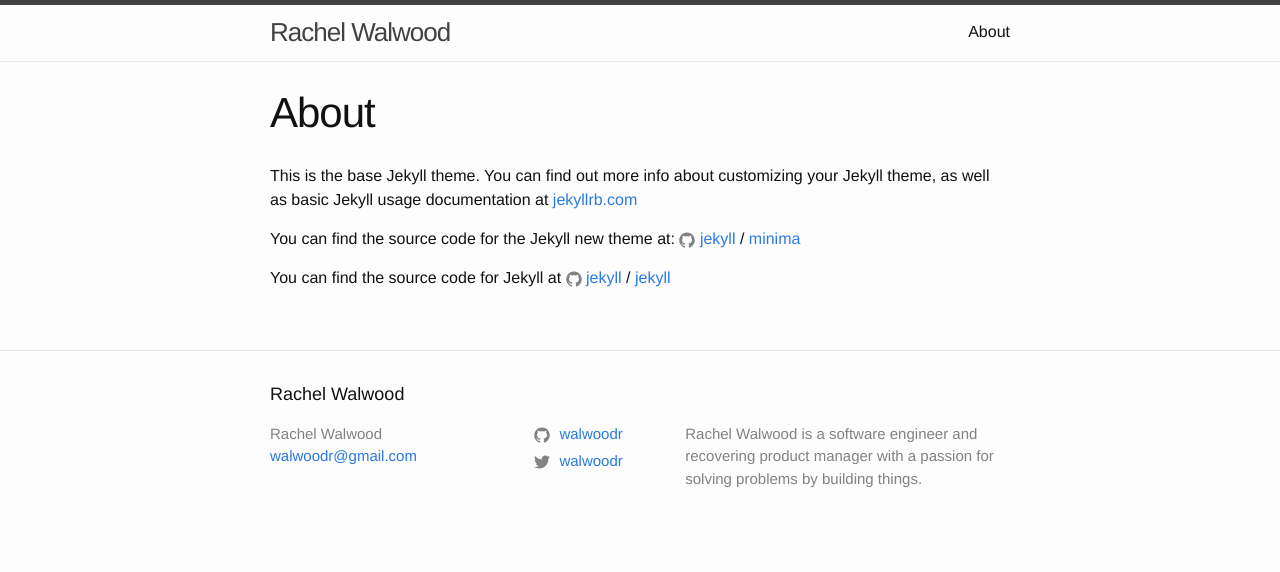
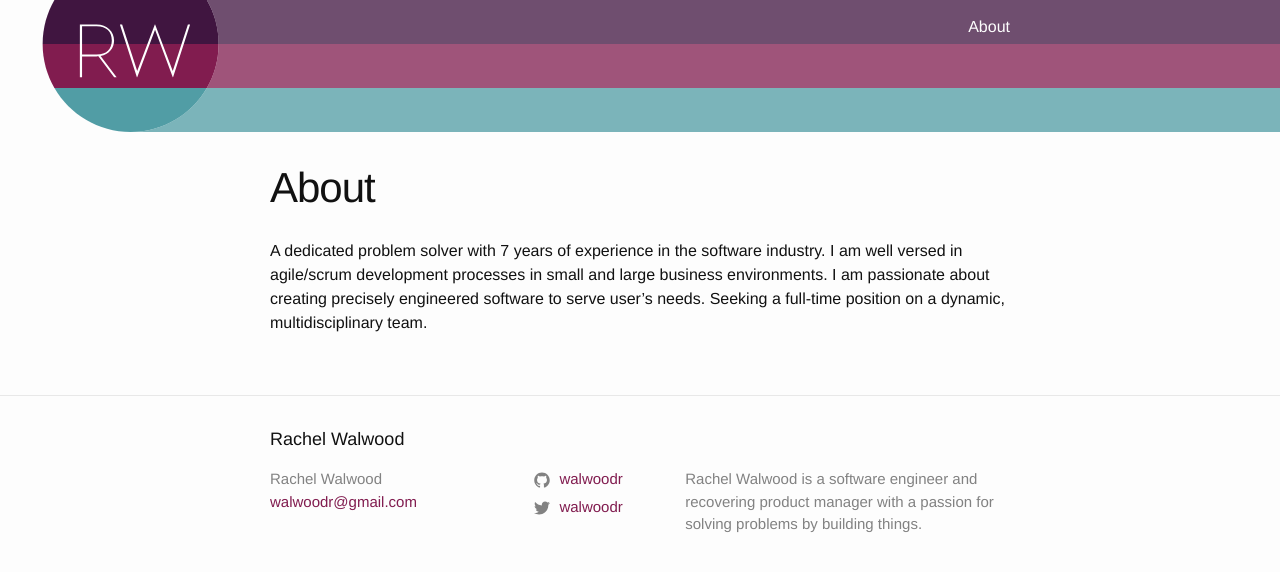
Before and after one commit to walwoodr/rachel-walwood-dot-com, a Jekyll site: the page built from about.md, in a window 1280 px wide. Shown: the top 572 px of the page. Built offline with Jekyll 4.4.1, drawn with Linux system fonts in a browser that asks for light colours.

Commit message:
Add header styling

```diff
--- a/_includes/header.html
+++ b/_includes/header.html
@@ -3,7 +3,7 @@
   <div class="wrapper">
     {% assign default_paths = site.pages | map: "path" %}
     {% assign page_paths = site.header_pages | default: default_paths %}
-    <a class="site-title" href="{{ "/" | relative_url }}">{{ site.title | escape }}</a>
+    <a class="site-title" href="{{ "/" | relative_url }}"></a>
 
     {% if page_paths %}
       <nav class="site-nav">
--- a/_sass/minima.scss
+++ b/_sass/minima.scss
@@ -12,7 +12,7 @@
 
 $text-color:       #111 !default;
 $background-color: #fdfdfd !default;
-$brand-color:      #2a7ae2 !default;
+$brand-color:      #811C4F !default;
 
 $grey-color:       #828282 !default;
 $grey-color-light: lighten($grey-color, 40%) !default;
--- a/_sass/minima/_layout.scss
+++ b/_sass/minima/_layout.scss
@@ -1,27 +1,23 @@
 /**
  * Site header
  */
+body {
+  background-image: url('../../assets/rw-brand-head.svg');
+  background-repeat: no-repeat;
+  background-position: left top;
+}
+
 .site-header {
-  border-top: 5px solid $grey-color-dark;
-  border-bottom: 1px solid $grey-color-light;
   min-height: $spacing-unit * 1.865;
-
   // Positioning context for the mobile navigation icon
+  height: 137px;
   position: relative;
 }
 
-.site-title {
-  @include relative-font-size(1.625);
-  font-weight: 300;
-  line-height: $base-line-height * $base-font-size * 2.25;
-  letter-spacing: -1px;
-  margin-bottom: 0;
-  float: left;
-
-  &,
-  &:visited {
-    color: $grey-color-dark;
-  }
+a.site-title {
+  display: inline-block;
+  width: 227px;
+  height: 137px;
 }
 
 .site-nav {
@@ -37,7 +33,7 @@
   }
 
   .page-link {
-    color: $text-color;
+    color: $background-color;
     line-height: $base-line-height;
 
     // Gaps between nav items, but not on the last one
--- a/about.md
+++ b/about.md
@@ -4,12 +4,4 @@
 permalink: /about/
 ---
 
-This is the base Jekyll theme. You can find out more info about customizing your Jekyll theme, as well as basic Jekyll usage documentation at [jekyllrb.com](https://jekyllrb.com/)
-
-You can find the source code for the Jekyll new theme at:
-{% include icon-github.html username="jekyll" %} /
-[minima](https://github.com/jekyll/minima)
-
-You can find the source code for Jekyll at
-{% include icon-github.html username="jekyll" %} /
-[jekyll](https://github.com/jekyll/jekyll)
+A dedicated problem solver with 7 years of experience in the software industry. I am well versed in agile/scrum development processes in small and large business environments. I am passionate about creating precisely engineered software to serve user’s needs. Seeking a full-time position on a dynamic, multidisciplinary team.
```
Also changed, not shown: assets/rw-brand-head.svg (added).
